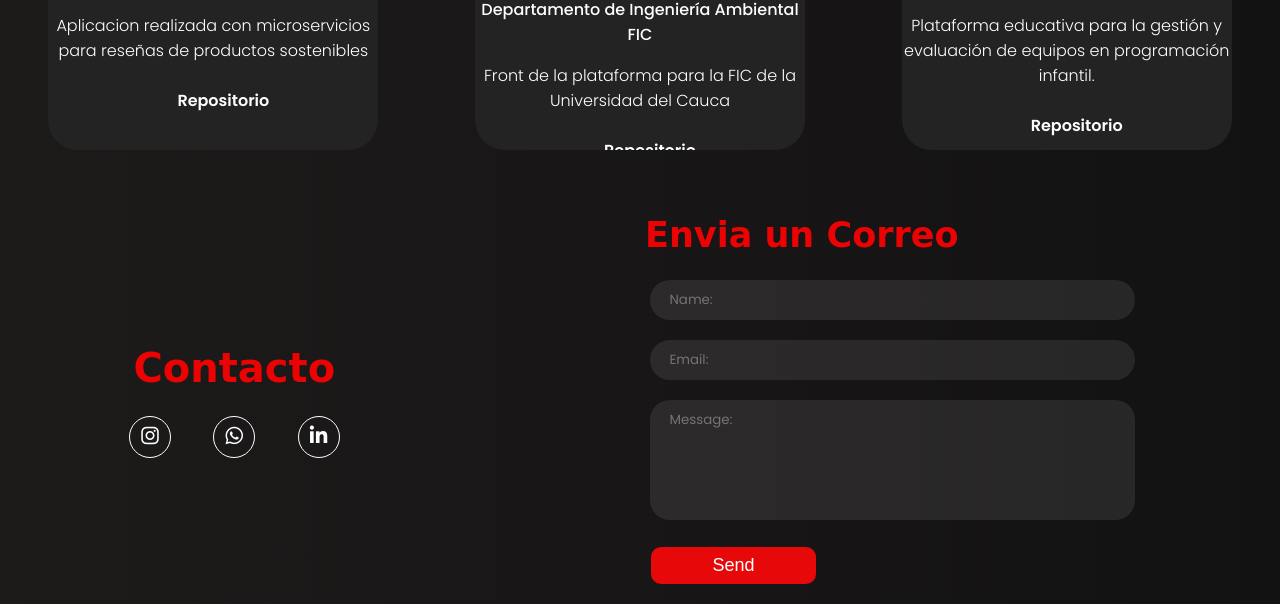
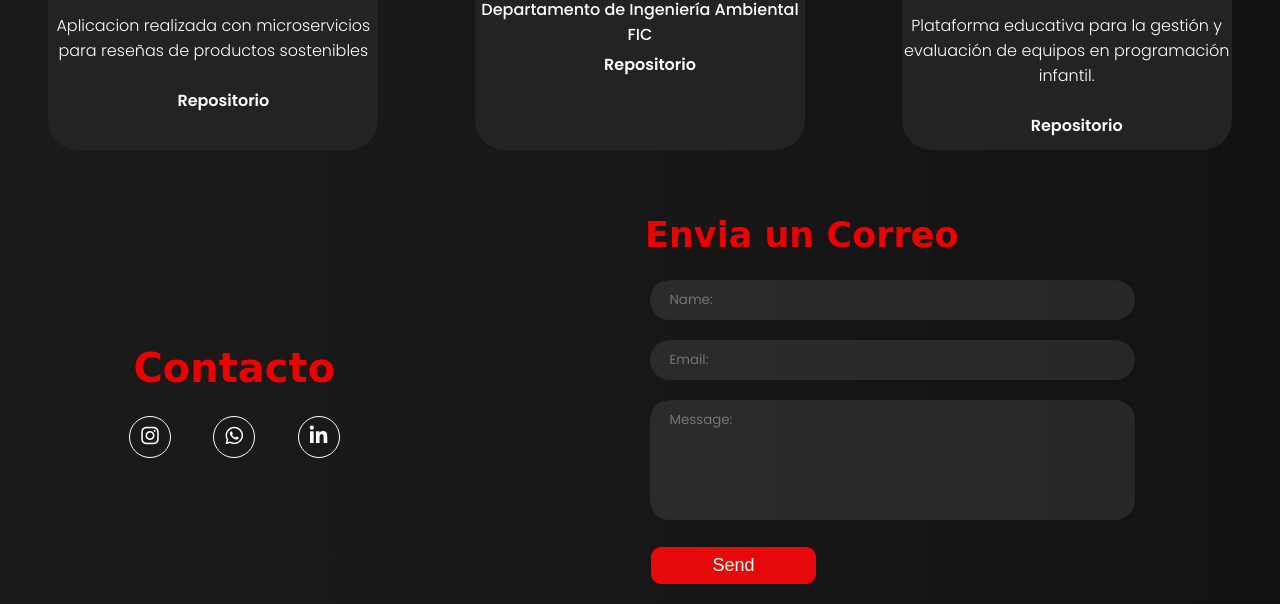
Before and after one commit to Jdcarsa/jdcarsa.github.io, a plain HTML site: page index.html in a window 1280 px wide. Shown: the part 1733-2337 px from the top of the page. Drawn offline with Linux system fonts and the light colour scheme; a web font is replaced by a local one.

Commit message:
Update index.html

```diff
--- a/index.html
+++ b/index.html
@@ -193,7 +193,6 @@
             <div class="card">
                 <img src="https://previews.123rf.com/images/ideyweb/ideyweb1708/ideyweb170800101/83943769-technology-platform-cloud-storage-network-business-financial-and-innovative-platform.jpg" alt="proyect-5">
                 <h4>Frontend - Plataforma Tecnológica del Departamento de Ingeniería Ambiental FIC</h4>
-                <p>Front de la plataforma para la FIC de la Universidad del Cauca</p>
                 <div>
                     <a href="https://github.com/fachaunicauca/ambientapp" class="btn-card">Repositorio</a>
                 </div>
```
